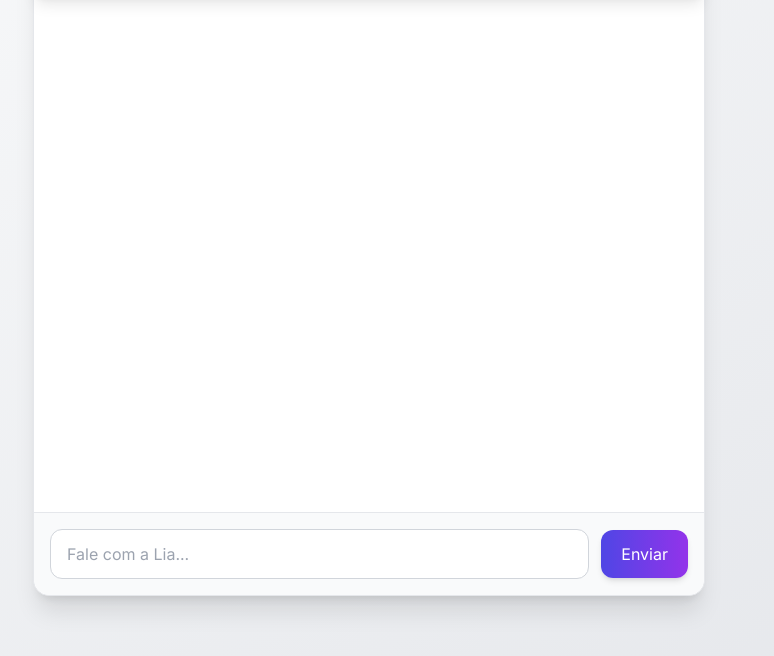
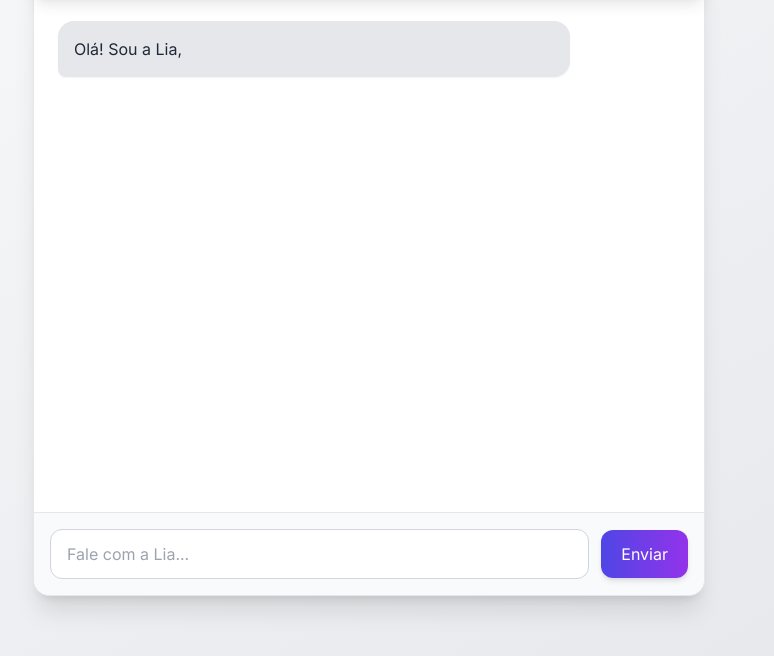
Before and after one commit to Ederson1000/teste, a plain HTML site: page index.html in a window 1280 px wide. Shown: the part 144-800 px from the top of the page, without its empty margins (271-1045 px from the left). Drawn offline with nearby package versions, Linux system fonts and the light colour scheme.

Commit message:
Update index.html

```diff
--- a/index.html
+++ b/index.html
@@ -103,7 +103,7 @@
 
         // --- URL do Webhook do n8n ---
         // IMPORTANTE: Substitua a string abaixo pela URL do seu webhook do n8n.
-        const N8N_WEBHOOK_URL = 'COLE_A_URL_DO_SEU_WEBHOOK_DO_N8N_AQUI';
+        const N8N_WEBHOOK_URL = 'https://n0n.onrender.com/webhook/lia';
 
         // --- Event Listener para o envio do formulário ---
         chatForm.addEventListener('submit', async (event) => {
@@ -117,7 +117,7 @@
 
             try {
                 // --- Integração com o n8n ---
-                const response = await fetch(https://n0n.onrender.com/webhook/lia, {
+                const response = await fetch(N8N_WEBHOOK_URL, {
                     method: 'POST',
                     headers: { 'Content-Type': 'application/json' },
                     body: JSON.stringify({ message: userMessage }),
@@ -179,7 +179,7 @@
         // Adiciona uma mensagem de boas-vindas inicial do bot
         window.onload = () => {
              setTimeout(() => {
-                addMessage('Olá! Sou a Lia, a sua assistente virtual da Onlefan. Como posso ajudá-la hoje?', 'bot');
+                addMessage('Olá! Sou a Lia,');
              }, 500);
         };
     </script>
```
